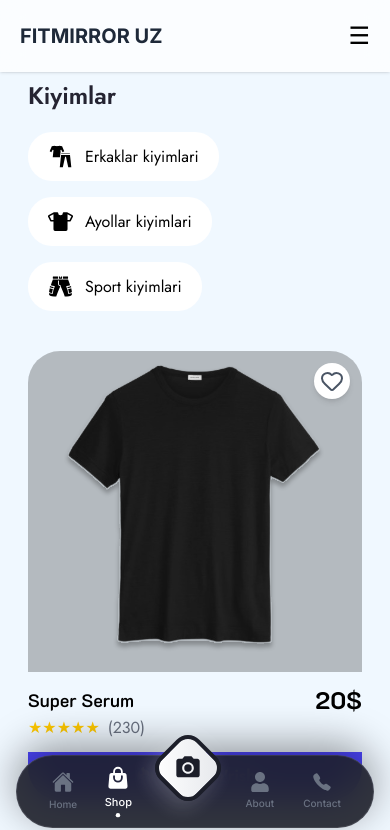
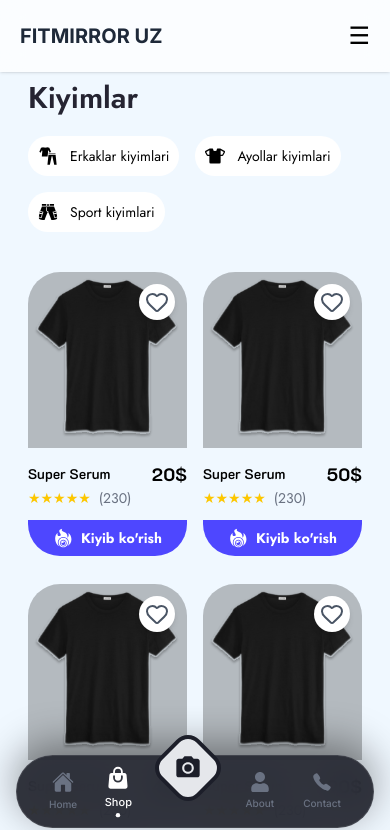
Before and after one commit to codeby-umar/FITMIRROR.UZ, a React (Vite) app: page /clothes in a window 390 px wide. Shown: the top 830 px of the page. Built offline with nearby package versions, Linux system fonts and the light colour scheme.

Commit message:
responsive cart

```diff
--- a/src/components/Catigorya.jsx
+++ b/src/components/Catigorya.jsx
@@ -59,8 +59,12 @@ function Catigorya() {
       </div>
 
       <div className="flex flex-wrap items-center justify-center gap-10">
+        <Link
+          to={"/clothesid"}
+          className="grid grid-cols-2 lg:grid-cols-4 gap-4 sm:gap-6 lg:gap-10"
+        >
           {Prodectes.map((item) => (
-          <div key={item.id} className="w-full sm:w-[47%] lg:w-70">
+            <div key={item.id} className="w-full">
               <div className="relative w-full flex items-center justify-center rounded-t-4xl bg-[#00000040] overflow-hidden">
                 <button
                   onClick={() => setLiked(!liked)}
@@ -74,36 +78,38 @@ function Catigorya() {
                     }`}
                   />
                 </button>
-              <Link to={"/clothesid"}>
                 <img
                   src={imgs}
                   alt="product"
-                  className="object-contain transition group-hover:scale-105 max-w-full h-auto"
+                  className="object-contain max-w-full h-auto"
                 />
-              </Link>
               </div>
+
               <div className="py-3 reletive">
                 <div className="flex items-center justify-between">
-                <h3 className="text-lg sm:text-xl font-semibold font-[K2D]">
+                  <h3 className="text-sm sm:text-xl font-semibold font-[K2D]">
                     {item.name}
                   </h3>
-                <span className="text-2xl sm:text-3xl font-bold font-[K2D]">
+                  <span className="text-lg sm:text-3xl font-bold font-[K2D]">
                     {item.narxi}
                   </span>
                 </div>
-              <div className="flex items-center gap-2 mb-3 text-base sm:text-lg text-gray-500">
+
+                <div className="flex items-center gap-2 mb-3 text-sm sm:text-lg text-gray-500">
                   <div className="text-yellow-400">★★★★★</div>
                   <span>(230)</span>
                 </div>
+
                 <Link
                   to={"/chooseclothes"}
-                className="px-4 rounded-b-4xl flex items-center justify-center text-white w-full py-3 gap-2 text-base sm:text-lg font-bold bg-[#4E47FF]"
+                  className="px-4 rounded-b-4xl flex items-center justify-center text-white w-full py-2 sm:py-3 gap-2 text-sm sm:text-lg font-bold bg-[#4E47FF]"
                 >
                   <GiBurningEye size={"20px"} /> Kiyib ko'rish
                 </Link>
               </div>
             </div>
           ))}
+        </Link>
       </div>
     </section>
   );
--- a/src/components/Footer.jsx
+++ b/src/components/Footer.jsx
@@ -17,7 +17,7 @@ function Footer() {
               <h2 className="text-2xl font-bold text-white mb-2">
                 FITMIRROR UZ
               </h2>
-              <p className="text-sm text-gray-500 max-w-[260px]">
+              <p className="text-sm text-gray-500 max-w-65">
                 O’z uslubingizni AI yordamida kuzating va zamonaviy kiyimlarni
                 oson toping.
               </p>
@@ -41,17 +41,17 @@ function Footer() {
             <div className="flex flex-col gap-4 items-center md:items-start">
               <a
                 className="flex items-center gap-2 hover:text-white transition"
-                href="tel:+998770142800"
+                href="tel:+998507121208"
               >
                 <IoCall size={20} />
-                +998 77 014 28 00
+                +998 50 712 12 08
               </a>
               <a
                 className="flex items-center gap-2 hover:text-white transition"
-                href="mailto:onlyahror@gmail.com"
+                href="mailto:codingbyumar@gmail.com"
               >
                 <SiMinutemailer size={20} />
-                onlyahror@gmail.com
+                codingbyumar@gmail.com
               </a>
             </div>
           </div>
@@ -60,7 +60,7 @@ function Footer() {
 
           <p className="text-center text-sm sm:text-base text-gray-500">
             © 2026 All rights reserved —{" "}
-            <span className="text-white font-medium">codebyumar</span>
+            <span>codeby-umar</span>
           </p>
         </div>
       </footer>
@@ -100,7 +100,7 @@ function Footer() {
             <div className="relative -mt-12">
               <Link
                 to="/chooseclothes"
-                className="bg-gradient-to-tr from-white to-gray-200 text-[#1C1E29] w-14 h-14 rounded-2xl flex items-center justify-center shadow-[0_8px_20px_rgba(255,255,255,0.2)] border-4 border-[#1C1E29] active:scale-90 transition-transform duration-200 rotate-45"
+                className="bg-gray-200 text-[#1C1E29] w-14 h-14 rounded-2xl flex items-center justify-center  border-4 border-[#1C1E29] active:scale-90 transition-transform duration-200 rotate-45"
               >
                 <div className="-rotate-45">
                   <MdCameraAlt size={28} />
--- a/src/pages/Choose.jsx
+++ b/src/pages/Choose.jsx
@@ -2,6 +2,7 @@ import { useRef, useState, useEffect } from "react";
 import { IoCameraReverse, IoCamera, IoClose, IoCheckmark } from "react-icons/io5";
 import { SiStartrek } from "react-icons/si";
 import { FaBezierCurve } from "react-icons/fa";
+import { Link } from "react-router-dom";
 
 
 export default function Choose() {
@@ -205,14 +206,11 @@ export default function Choose() {
                 Qayta olish
               </button>
 
-              <button
-                onClick={() => {
-                  console.log("AI process image:", capturedImage);
-                }}
+              <Link to={'/clothesid'}
                 className="flex-1 py-4 rounded-sm bg-white text-black font-semibold transition"
               >
                 AI ga yuborish
-              </button>
+              </Link>
             </div>
           </div>
         </div>
--- a/src/pages/Clothes.jsx
+++ b/src/pages/Clothes.jsx
@@ -75,29 +75,29 @@ function Clothes() {
 
   return (
     <section className="container px-7 md:px-0 font-[Jost] py-20">
-      <div className="mb-10 md:mb-16 flex flex-col gap-5  lg:flex-row lg:items-start lg:justify-between">
-        <h2 className="text-2xl sm:text-3xl md:text-4xl lg:text-5xl font-semibold text-[#252432]">
+      <div className="mb-10 md:mb-16 flex flex-wrap gap-5  lg:flex-row lg:items-start lg:justify-between">
+        <h2 className="text-3xl sm:text-3xl md:text-4xl lg:text-5xl font-semibold text-[#252432]">
           Kiyimlar
         </h2>
 
         <div className="flex flex-wrap sm:flex-row items-start sm:items-center gap-4">
           <Link
             to={"/"}
-            className="flex cursor-pointer rounded-3xl items-center gap-3 bg-white px-5 py-3"
+            className="flex cursor-pointer text-sm md:text-base rounded-3xl items-center gap-3 bg-white px-2.5 py-2.5 md:px-5 md:py-3"
           >
-            <GiClothes size={"25px"} /> Erkaklar kiyimlari
+            <GiClothes className="text-xl md:text-2xl" /> Erkaklar kiyimlari
           </Link>
           <Link
             to={"/"}
-            className="flex cursor-pointer rounded-3xl items-center gap-3 bg-white px-5 py-3"
+            className="flex cursor-pointer text-sm md:text-base rounded-3xl items-center gap-3 bg-white px-2.5 py-2.5 md:px-5 md:py-3"
           >
-            <PiTShirtFill size={"25px"} /> Ayollar kiyimlari
+            <PiTShirtFill className="text-xl md:text-2xl" /> Ayollar kiyimlari
           </Link>
           <Link
             to={"/"}
-            className="flex cursor-pointer rounded-3xl items-center gap-3 bg-white px-5 py-3"
+            className="flex cursor-pointer text-sm md:text-base rounded-3xl items-center gap-3 bg-white px-2.5 py-2.5 md:px-5 md:py-3"
           >
-            <GiShorts size={"25px"} /> Sport kiyimlari
+            <GiShorts className="text-xl md:text-2xl" /> Sport kiyimlari
           </Link>
         </div>
       </div>
@@ -105,10 +105,10 @@ function Clothes() {
       <div>
         <Link
           to={"/clothesid"}
-          className="flex flex-wrap items-center justify-center gap-10"
+          className="grid grid-cols-2 lg:grid-cols-4 gap-4 sm:gap-6 lg:gap-10"
         >
           {Prodectes.map((item) => (
-            <div key={item.id} className="w-full sm:w-[47%] lg:w-70">
+            <div key={item.id} className="w-full">
               <div className="relative w-full flex items-center justify-center rounded-t-4xl bg-[#00000040] overflow-hidden">
                 <button
                   onClick={() => setLiked(!liked)}
@@ -125,25 +125,28 @@ function Clothes() {
                 <img
                   src={imgs}
                   alt="product"
-                  className="object-contain transition group-hover:scale-105 max-w-full h-auto"
+                  className="object-contain max-w-full h-auto"
                 />
               </div>
+
               <div className="py-3 reletive">
                 <div className="flex items-center justify-between">
-                  <h3 className="text-lg sm:text-xl font-semibold font-[K2D]">
+                  <h3 className="text-sm sm:text-xl font-semibold font-[K2D]">
                     {item.name}
                   </h3>
-                  <span className="text-2xl sm:text-3xl font-bold font-[K2D]">
+                  <span className="text-lg sm:text-3xl font-bold font-[K2D]">
                     {item.narxi}
                   </span>
                 </div>
-                <div className="flex items-center gap-2 mb-3 text-base sm:text-lg text-gray-500">
+
+                <div className="flex items-center gap-2 mb-3 text-sm sm:text-lg text-gray-500">
                   <div className="text-yellow-400">★★★★★</div>
                   <span>(230)</span>
                 </div>
+
                 <Link
                   to={"/chooseclothes"}
-                  className="px-4 rounded-b-4xl flex items-center justify-center text-white w-full py-3 gap-2 text-base sm:text-lg font-bold bg-[#4E47FF]"
+                  className="px-4 rounded-b-4xl flex items-center justify-center text-white w-full py-2 sm:py-3 gap-2 text-sm sm:text-lg font-bold bg-[#4E47FF]"
                 >
                   <GiBurningEye size={"20px"} /> Kiyib ko'rish
                 </Link>
--- a/src/pages/ClothesId.jsx
+++ b/src/pages/ClothesId.jsx
@@ -15,7 +15,7 @@ function ClothesId() {
         </h2>
 
         <div className="flex flex-wrap sm:flex-row items-start sm:items-center gap-4">
-          <Link className="flex cursor-pointer rounded-3xl items-center gap-3 bg-white px-5 py-3">
+          <Link to={'/chooseclothes'} className="flex cursor-pointer rounded-3xl items-center gap-3 bg-white px-5 py-3">
             <IoCamera size={'25px'} /> Kamera yoqish
           </Link>
           <Link className="flex cursor-pointer rounded-3xl items-center gap-3 bg-white px-5 py-3">
--- a/src/pages/Home.jsx
+++ b/src/pages/Home.jsx
@@ -42,7 +42,7 @@ function Home() {
           </p>
           <div>
             <Link
-              to={"/chooseclothes"}
+              to={"/login"}
               className="bg-indigo-600 p-4.5 px-10 sm:px-14 md:px-17 font-bold text-base text-white rounded-[10px] inline-block"
             >
               Boshlash
```
Lines whose indentation alone changed are shown as unchanged.
